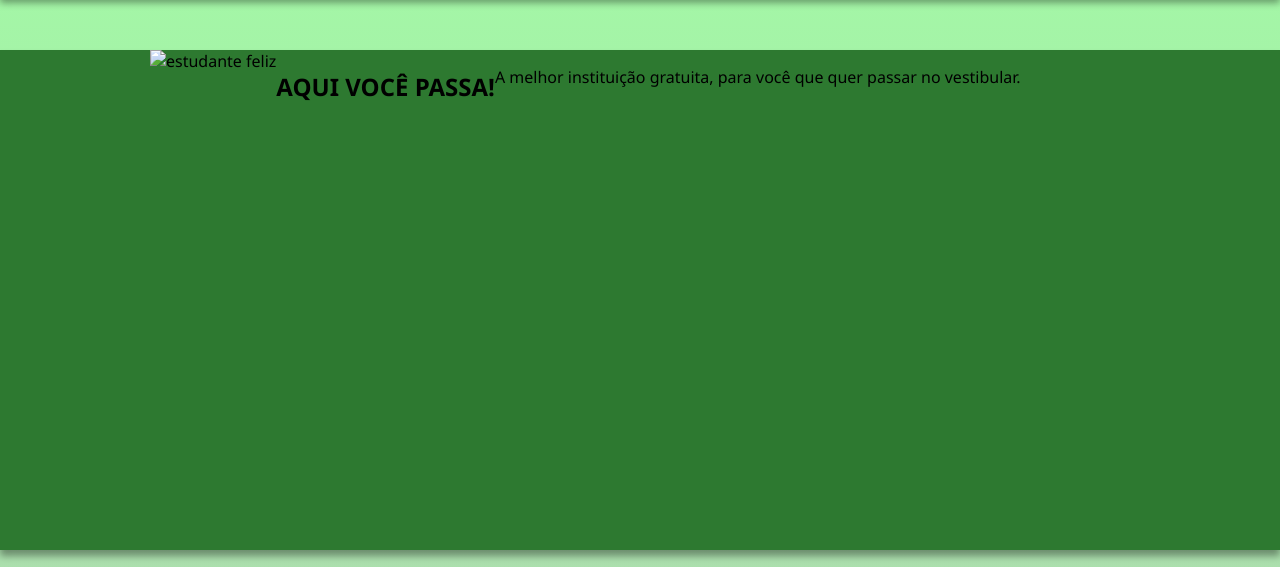
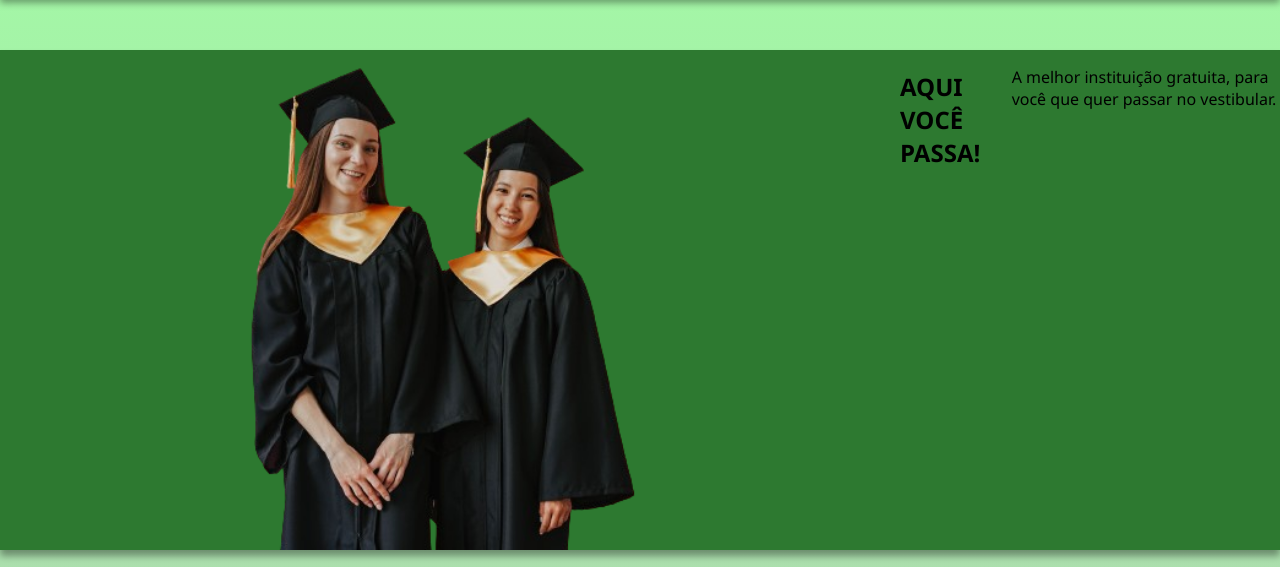
Before and after one commit to 0Carvalh0/projeto-te-salvando.com, a website: page index.html in a window 1280 px wide. Shown: the part 218-785 px from the top of the page. Drawn offline with Linux system fonts and the light colour scheme; a web font is replaced by a local one.

Commit message:
Update index.html

```diff
--- a/index.html
+++ b/index.html
@@ -20,7 +20,7 @@
             <h1>TE SALVANDO.COM</h1>
         </header>
         <section id="boasvindas">
-            <img src="#" alt="estudante feliz">
+            <img src="images/img001.png" alt="estudante feliz">
             <h2>AQUI VOCÊ PASSA!</h2>
             <p>A melhor instituição gratuita, para você que quer passar no vestibular.</p>
         </section>
```
